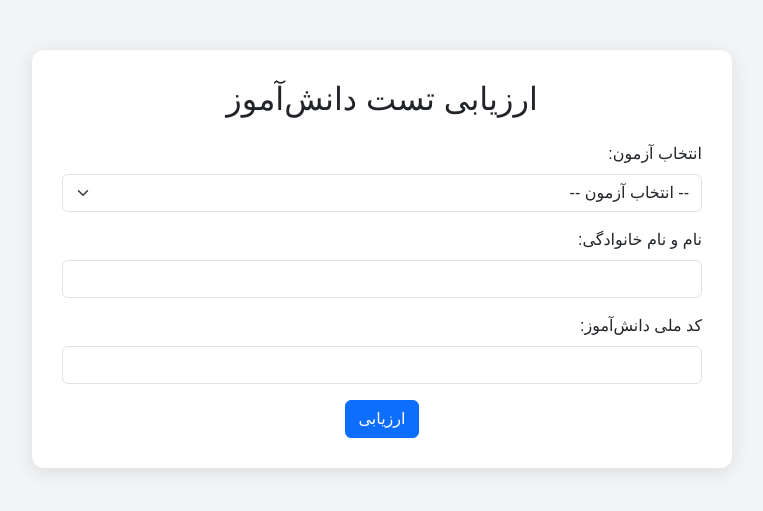
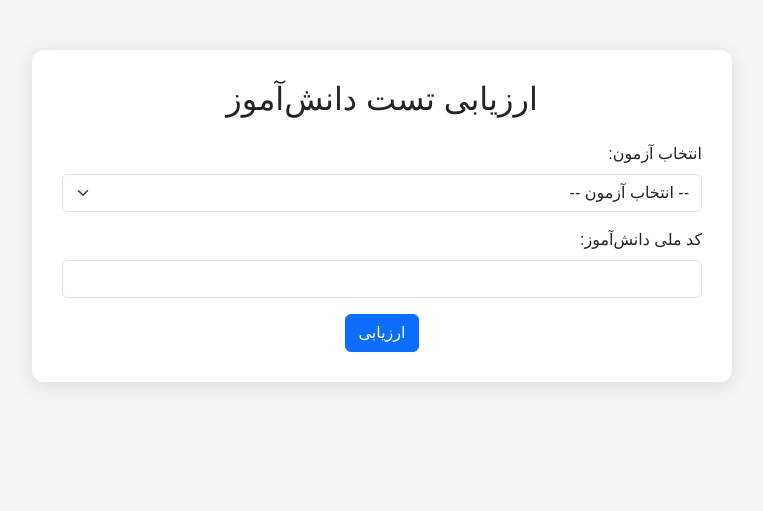
Before and after one commit to mehraveh/PsytestAnalysis, a Flask app: page / in a window 1280 px wide. Shown: the top 511 px of the page, without its empty margins (258-1021 px from the left). Run offline with Flask 3, Linux system fonts and the light colour scheme; some libraries are stand-ins or nearby versions.

Commit message:
Update index.html

```diff
--- a/templates/index.html
+++ b/templates/index.html
@@ -29,16 +29,11 @@
                 <select name="test_name" class="form-select" required>
                     <option value="">-- انتخاب آزمون --</option>
                     <option value="aggression">پرسش‌نامه پرخاشگری رابطه‌ای و آشکار کودکان دبستانی</option>
-                    <option value="arjabi">مقیاس عرجبی خودکنترولی</option>
+                    <option value="arjabi">مقیاس ارزیابی خودکنترلی</option>
                     <option value="cbcl">چک‌لیست رفتاری کودکان (CBCL)</option>
                     <option value="csbs">مقیاس رفتار اجتماعی کودک (CSBS)</option>
                     <option value="difficulties">مقیاس دشواری‌های تنظیم هیجانی</option>
                 </select>
-            </div>
-
-            <div class="mb-3">
-                <label for="student_name" class="form-label">نام و نام خانوادگی:</label>
-                <input type="text" name="student_name" class="form-control" required>
             </div>
 
             <div class="mb-3">
```
